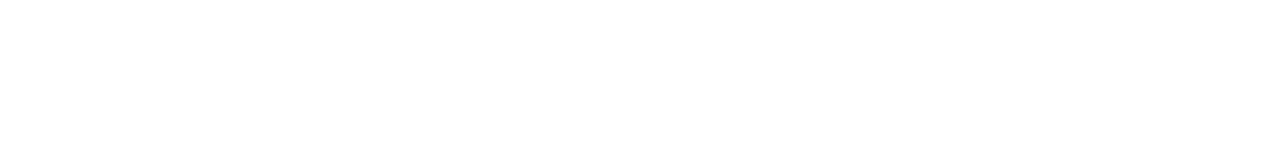
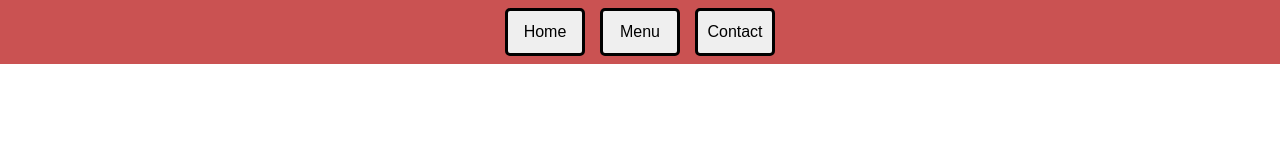
Before and after one commit to abdelrahman-gado/restaurant-page, a website built with webpack: page dist/index.html in a window 1280 px wide. Built offline with nearby package versions, Linux system fonts and the light colour scheme.

Commit message:
create a navbar for the tab of the restaurant page

```diff
--- a/src/index.js
+++ b/src/index.js
@@ -0,0 +1,26 @@
+function createButton(name, className) {
+    const btn = document.createElement("button");
+    btn.textContent = name;
+    btn.classList.add(className);
+    return btn;
+}
+
+
+const content = document.querySelector("#content");
+
+const header = document.createElement("header");
+header.classList.add("header");
+
+
+
+const homeBtn = createButton("Home", "nav-btn");
+const menuBtn = createButton("Menu", "nav-btn");
+const contactBtn = createButton("Contact", "nav-btn");
+
+
+header.appendChild(homeBtn);
+header.appendChild(menuBtn);
+header.appendChild(contactBtn);
+
+
+content.appendChild(header);
--- /dev/null
+++ b/src/style.css
@@ -0,0 +1,29 @@
+* {
+    margin: 0;
+    box-sizing: border-box;
+    padding: 0;
+
+}
+
+.header {
+    display: flex;
+    justify-content: center;
+    align-items: center;
+    gap: 15px;
+    background-color: rgb(202, 82, 82);
+    width: 100%;
+    height: 4rem;
+}
+
+.nav-btn {
+    width: 5rem;
+    height: 3rem;
+    border-radius: 5px;
+    border: 3px solid black;
+    font-size: 1rem;
+}
+
+
+.nav-btn:active {
+    background-color: yellow;
+}
```
Also changed, not shown: dist/index.html.
